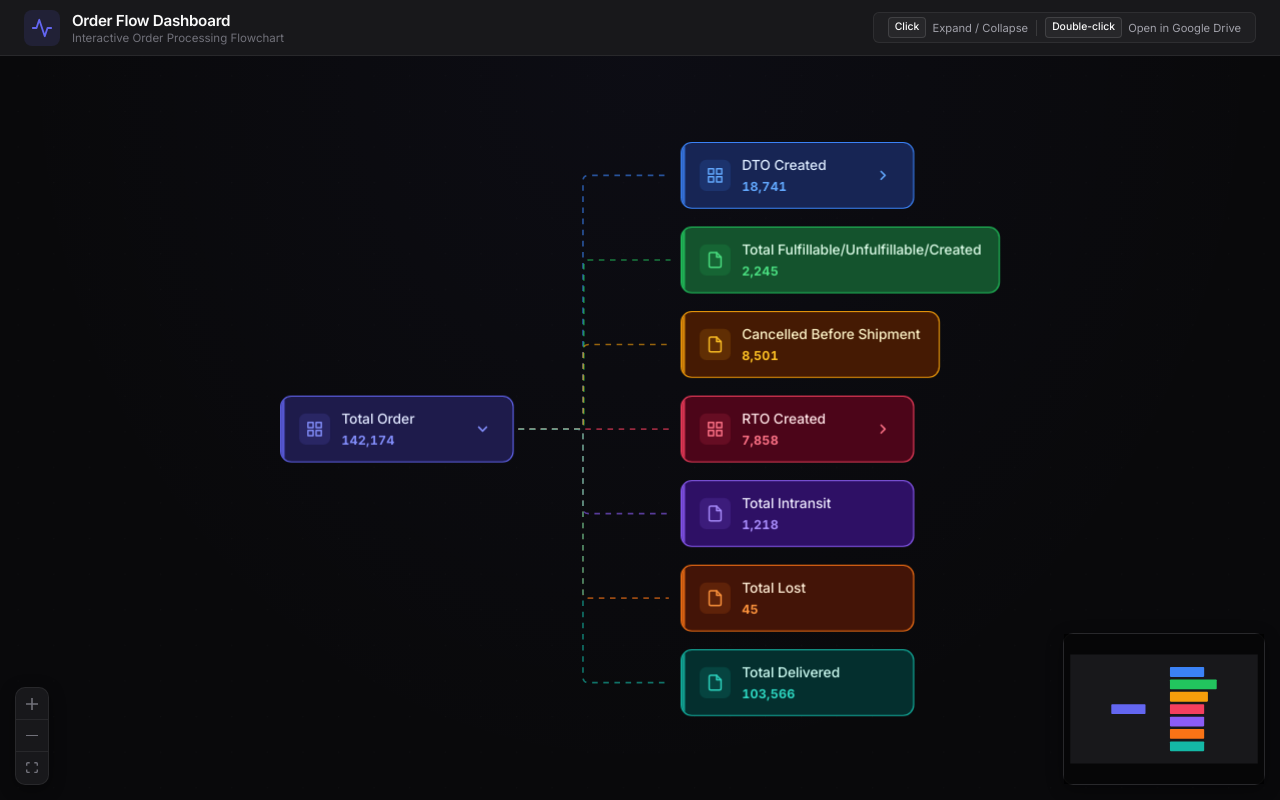
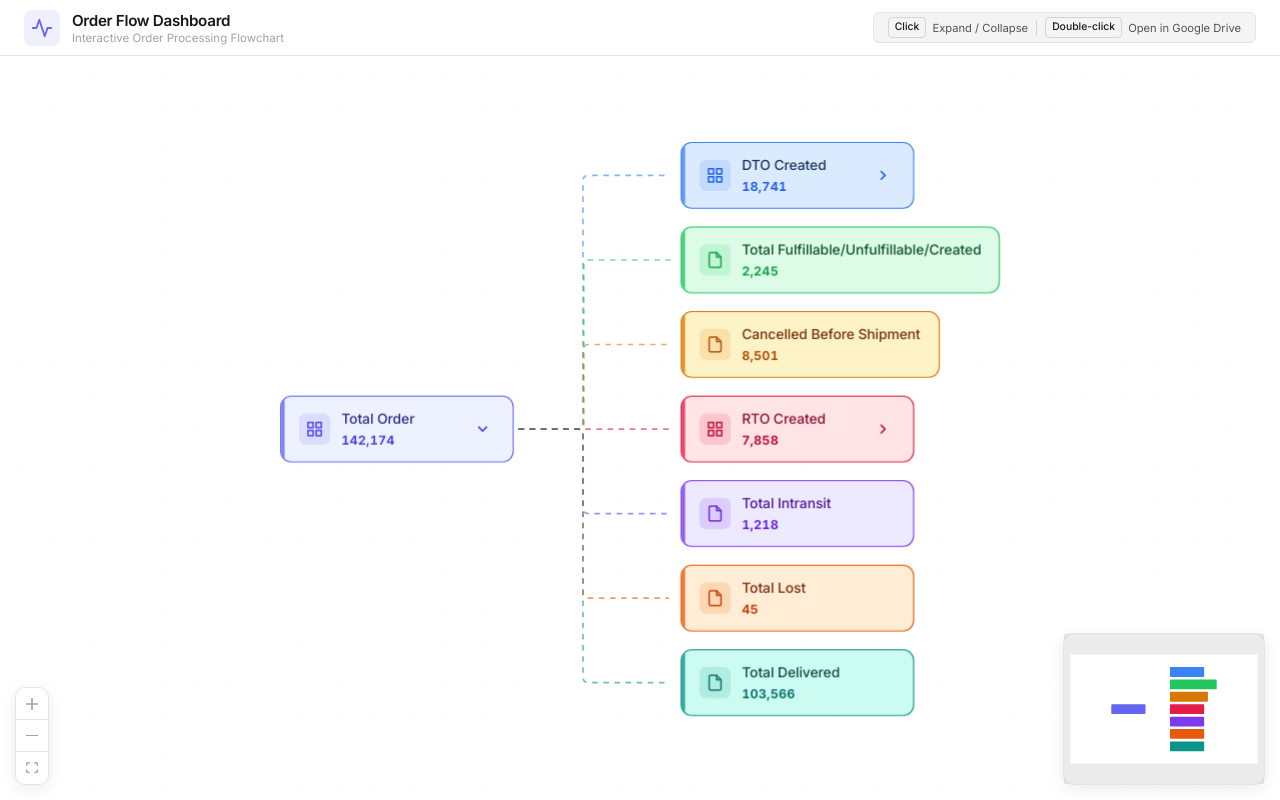
Before and after one commit to Divyam-1280/Bonkers, a React (Vite) app: page / in a window 1280 px wide. Built offline with nearby package versions, Linux system fonts and the light colour scheme.

Commit message:
color changes

```diff
--- a/src/App.css
+++ b/src/App.css
@@ -12,21 +12,21 @@
 }
 
 :root {
-  --bg-primary: #09090b;
-  --bg-elevated: #18181b;
-  --bg-surface: #27272a;
-  --text-primary: #fafafa;
-  --text-secondary: #a1a1aa;
-  --text-muted: #71717a;
-  --border: rgba(255, 255, 255, 0.07);
-  --border-strong: rgba(255, 255, 255, 0.12);
+  --bg-primary: #ffffff;
+  --bg-elevated: #ffffff;
+  --bg-surface: #f4f4f5;
+  --text-primary: #18181b;
+  --text-secondary: #52525b;
+  --text-muted: #a1a1aa;
+  --border: #e4e4e7;
+  --border-strong: #d4d4d8;
   --accent: #6366f1;
-  --accent-soft: rgba(99, 102, 241, 0.12);
+  --accent-soft: rgba(99, 102, 241, 0.1);
   --radius: 10px;
   --radius-sm: 6px;
-  --shadow-sm: 0 1px 2px rgba(0,0,0,0.3);
-  --shadow-md: 0 4px 16px rgba(0,0,0,0.4);
-  --shadow-lg: 0 12px 40px rgba(0,0,0,0.5);
+  --shadow-sm: 0 1px 2px rgba(0,0,0,0.05);
+  --shadow-md: 0 4px 16px rgba(0,0,0,0.08);
+  --shadow-lg: 0 12px 40px rgba(0,0,0,0.12);
   --transition: 200ms cubic-bezier(0.4, 0, 0.2, 1);
   font-family: 'Inter', -apple-system, BlinkMacSystemFont, 'Segoe UI', sans-serif;
 }
@@ -112,7 +112,7 @@ html, body, #root {
   gap: 0;
   padding: 4px 6px;
   border-radius: var(--radius-sm);
-  background: rgba(255,255,255,0.03);
+  background: var(--bg-surface);
   border: 1px solid var(--border);
 }
 
@@ -149,9 +149,7 @@ html, body, #root {
 .flow-canvas {
   flex: 1;
   position: relative;
-  background:
-    radial-gradient(ellipse at 50% 0%, rgba(99, 102, 241, 0.04) 0%, transparent 70%),
-    var(--bg-primary);
+  background: var(--bg-primary);
 }
 
 /* ── React Flow Overrides ── */
@@ -214,6 +212,10 @@ html, body, #root {
   box-shadow: var(--shadow-md) !important;
 }
 
+.flow-minimap .react-flow__minimap-mask {
+  fill: rgba(0, 0, 0, 0.08) !important;
+}
+
 /* ═══════════════════════════════════════════════════════════════
    Custom Node Styles
    ═══════════════════════════════════════════════════════════════ */
@@ -252,8 +254,8 @@ html, body, #root {
   transform: translateY(-1px);
   box-shadow:
     0 0 0 1px var(--node-border),
-    0 8px 24px rgba(0, 0, 0, 0.4),
-    0 0 24px color-mix(in srgb, var(--node-border) 15%, transparent);
+    0 8px 24px rgba(0, 0, 0, 0.15),
+    0 0 24px color-mix(in srgb, var(--node-border) 20%, transparent);
 }
 
 /* Accent bar on the left edge */
@@ -408,15 +410,15 @@ html, body, #root {
 }
 
 .toast-success {
-  background: #052e16;
-  border: 1px solid rgba(34, 197, 94, 0.3);
-  color: #4ade80;
+  background: #f0fdf4;
+  border: 1px solid #bbf7d0;
+  color: #166534;
 }
 
 .toast-error {
-  background: #450a0a;
-  border: 1px solid rgba(239, 68, 68, 0.3);
-  color: #f87171;
+  background: #fef2f2;
+  border: 1px solid #fecaca;
+  color: #991b1b;
 }
 
 .toast-spinner {
@@ -443,12 +445,12 @@ html, body, #root {
 }
 
 ::-webkit-scrollbar-thumb {
-  background: rgba(255, 255, 255, 0.08);
+  background: rgba(0, 0, 0, 0.12);
   border-radius: 3px;
 }
 
 ::-webkit-scrollbar-thumb:hover {
-  background: rgba(255, 255, 255, 0.14);
+  background: rgba(0, 0, 0, 0.2);
 }
 
 /* ── Responsive ── */
--- a/src/components/FlowChart.jsx
+++ b/src/components/FlowChart.jsx
@@ -208,11 +208,11 @@ export default function FlowChart() {
         maxZoom={2}
         proOptions={{ hideAttribution: true }}
       >
-        <Background color="rgba(255,255,255,0.02)" gap={32} size={1} variant="dots" />
+        <Background color="rgba(0,0,0,0.07)" gap={32} size={1} variant="dots" />
         <Controls className="flow-controls" showInteractive={false} />
         <MiniMap
           nodeColor={(node) => colorMap[node.data?.color]?.border || '#3b82f6'}
-          maskColor="rgba(0,0,0,0.75)"
+          maskColor="rgba(255,255,255,0.75)"
           className="flow-minimap"
         />
       </ReactFlow>
--- a/src/flowData.js
+++ b/src/flowData.js
@@ -153,55 +153,55 @@ export const nodeData = [
   },
 ];
 
-/* Professional muted colour palette */
+/* Solid muted colour palette */
 export const colorMap = {
   root: {
-    bg: '#1e1b4b',
+    bg: '#eef2ff',
     border: '#6366f1',
-    text: '#e0e7ff',
-    accent: '#818cf8',
+    text: '#312e81',
+    accent: '#4f46e5',
   },
   blue: {
-    bg: '#172554',
+    bg: '#dbeafe',
     border: '#3b82f6',
-    text: '#dbeafe',
-    accent: '#60a5fa',
+    text: '#1e3a5f',
+    accent: '#2563eb',
   },
   green: {
-    bg: '#14532d',
+    bg: '#dcfce7',
     border: '#22c55e',
-    text: '#dcfce7',
-    accent: '#4ade80',
+    text: '#14532d',
+    accent: '#16a34a',
   },
   amber: {
-    bg: '#451a03',
-    border: '#f59e0b',
-    text: '#fef3c7',
-    accent: '#fbbf24',
+    bg: '#fef3c7',
+    border: '#d97706',
+    text: '#78350f',
+    accent: '#b45309',
   },
   rose: {
-    bg: '#4c0519',
-    border: '#f43f5e',
-    text: '#ffe4e6',
-    accent: '#fb7185',
+    bg: '#ffe4e6',
+    border: '#e11d48',
+    text: '#881337',
+    accent: '#be123c',
   },
   violet: {
-    bg: '#2e1065',
-    border: '#8b5cf6',
-    text: '#ede9fe',
-    accent: '#a78bfa',
+    bg: '#ede9fe',
+    border: '#7c3aed',
+    text: '#4c1d95',
+    accent: '#6d28d9',
   },
   orange: {
-    bg: '#431407',
-    border: '#f97316',
-    text: '#ffedd5',
-    accent: '#fb923c',
+    bg: '#ffedd5',
+    border: '#ea580c',
+    text: '#7c2d12',
+    accent: '#c2410c',
   },
   teal: {
-    bg: '#042f2e',
-    border: '#14b8a6',
-    text: '#ccfbf1',
-    accent: '#2dd4bf',
+    bg: '#ccfbf1',
+    border: '#0d9488',
+    text: '#134e4a',
+    accent: '#0f766e',
   },
 };
 
```
